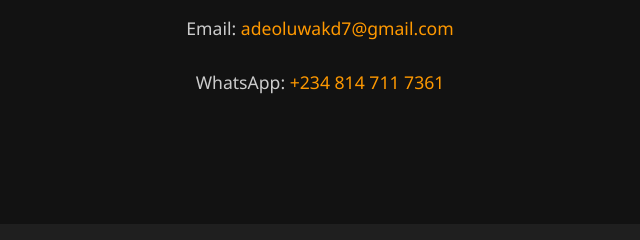
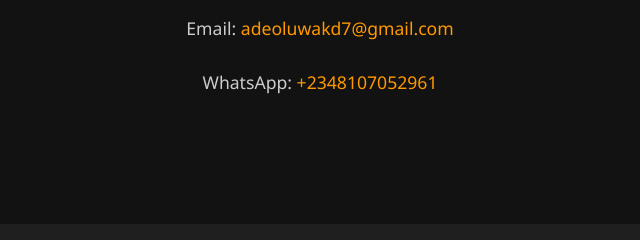
Before and after one commit to Destiny2433/KDAVE, a plain HTML site: page KDAVE/INDEX.HTML in a window 1280 px wide. Shown: the part 3159-3399 px from the top of the page, 320-960 px from the left. Drawn offline with Linux system fonts and the light colour scheme.

Commit message:
Update INDEX.HTML

```diff
--- a/KDAVE/INDEX.HTML
+++ b/KDAVE/INDEX.HTML
@@ -273,7 +273,9 @@ pointer-events: auto;
   <section id="contact-section" class="content-section">
     <h2>Contact Us</h2>
     <p>Email: <a href="mailto:adeoluwakd7@gmail.com">adeoluwakd7@gmail.com</a></p>
-    <p>WhatsApp: <a href="https://wa.me/2348147117361?text=Hello%20KDAVE%20MEDIA,%0AI'm%20ready%20to%20get%20started%20with%20making%20money.%20💛%0ALooking%20forward%20to%20enrolling%20and%20joining%20the%20journey!" target="_blank"> +234 814 711 7361</p></a>
+    <p>WhatsApp: <a href="https://wa.me/2348107052961
+?text=Hello%20KDAVE%20MEDIA,%0AI'm%20ready%20to%20get%20started%20with%20making%20money.%20💛%0ALooking%20forward%20to%20enrolling%20and%20joining%20the%20journey!" target="_blank"> +2348107052961
+</p></a>
   </section>
   <footer><a href="https://wa.me/2348147117361?text=Hello%20KDAVE%20MEDIA,%0AI'm%20ready%20to%20get%20started%20with%20making%20money.%20💛%0ALooking%20forward%20to%20enrolling%20and%20joining%20the%20journey!" target="_blank">
   Send Message to KDAVE Media on WhatsApp
```
